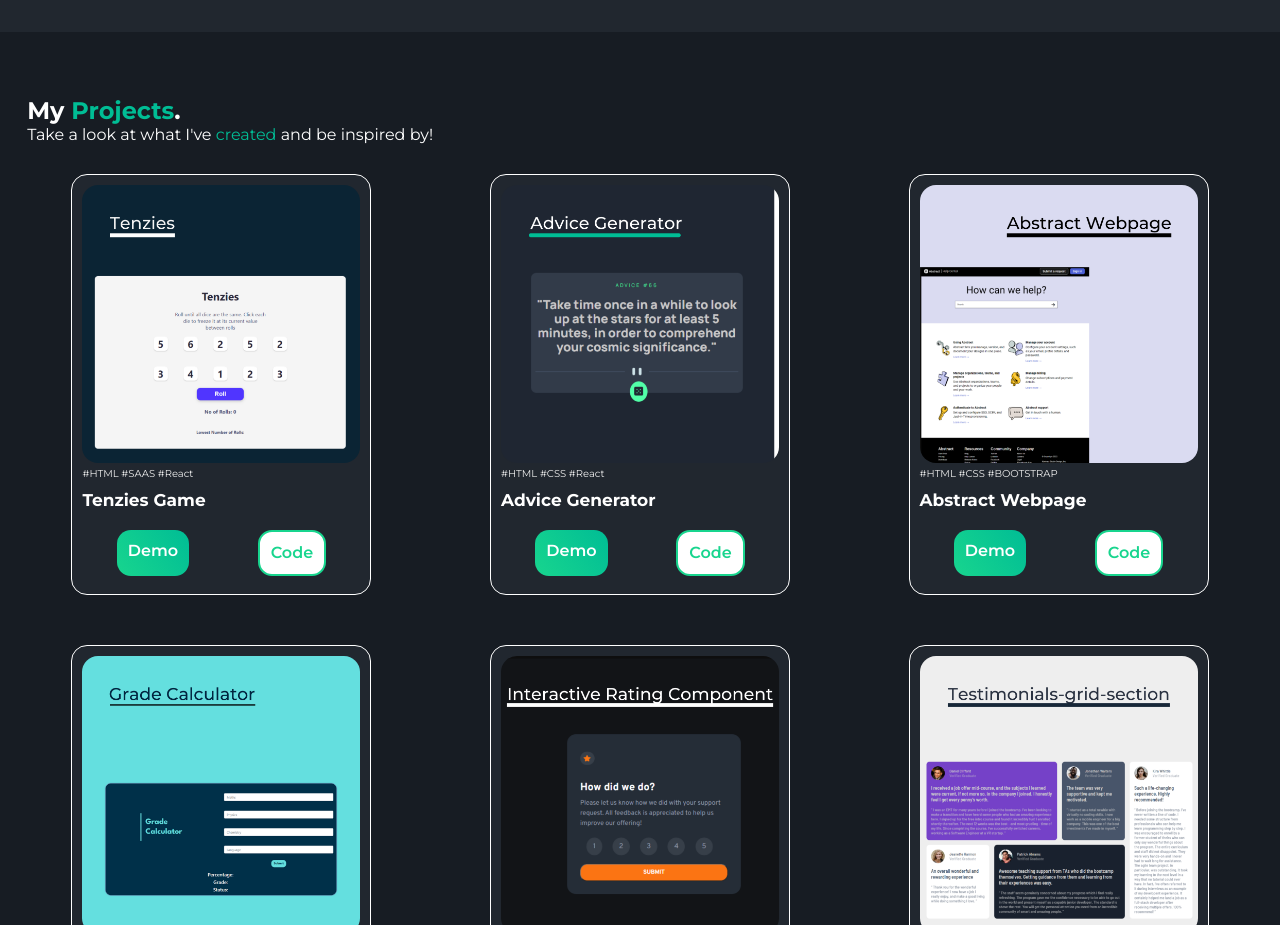
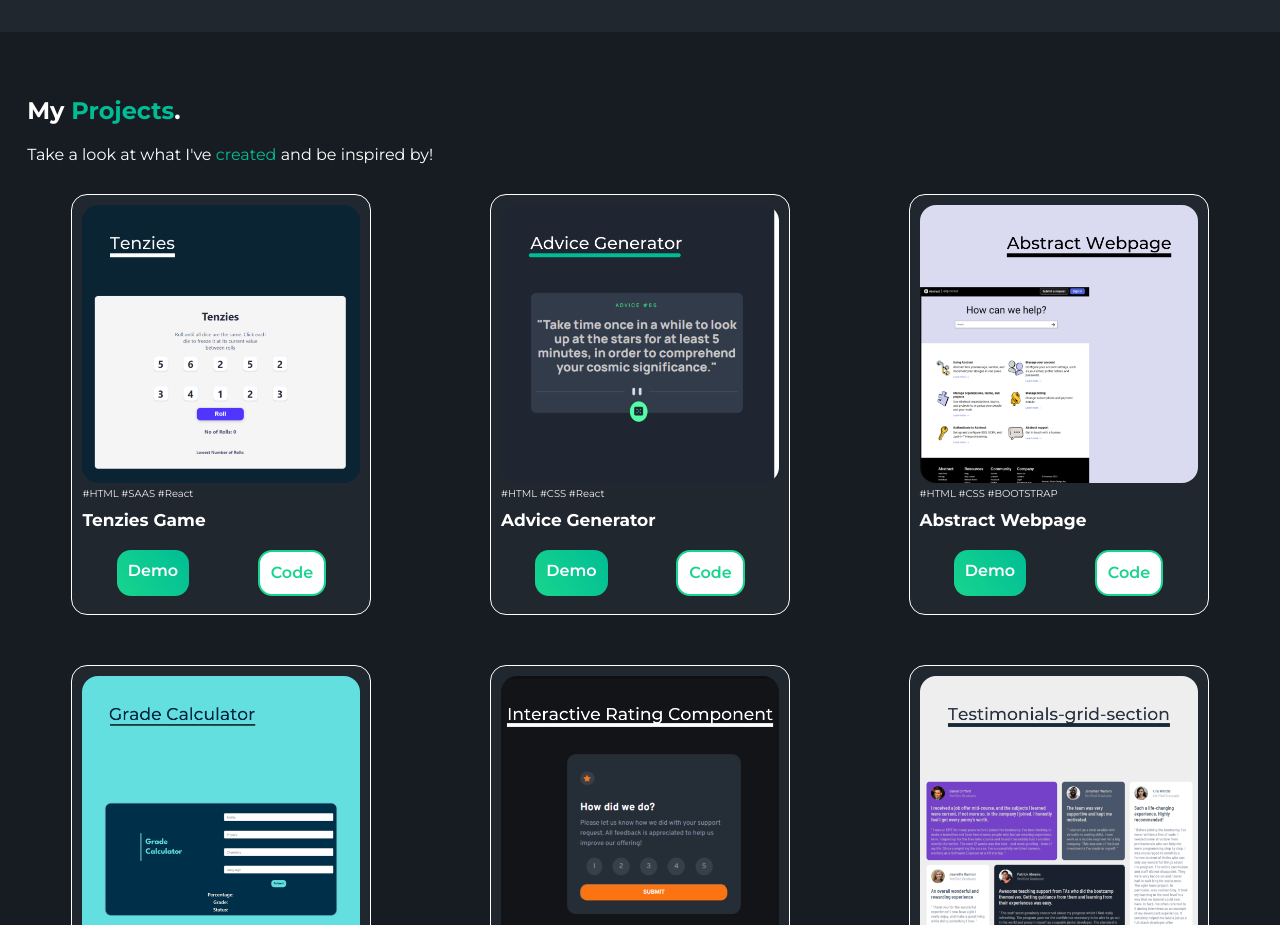
Before and after one commit to sidramwaseem/Portfolio, a React (Create React App) app: page / in a window 1280 px wide. Shown: the part 1520-2445 px from the top of the page. Built offline with nearby package versions, Linux system fonts and the light colour scheme.

Commit message:
update styles

```diff
--- a/src/components/Projects/Projects.css
+++ b/src/components/Projects/Projects.css
@@ -3,7 +3,10 @@
   background-color: #171C23 ;
   padding: 4rem 1.7rem;
 }
+#projects p{
+  margin-top: 20px;
 
+}
 .btn-wrapper{
   width: 100%;
   text-align: center;
```
